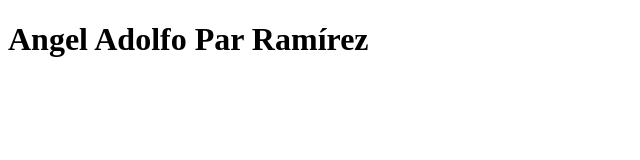
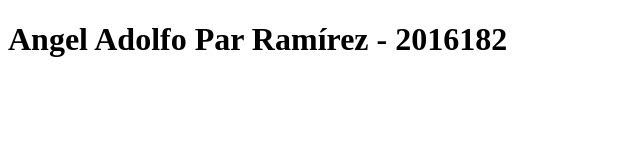
Before and after one commit to apar2016182/IN5AM, a plain HTML site: page index.html in a window 1280 px wide. Shown: the whole page, without its empty margins (0-640 px from the left). Drawn offline with Linux system fonts and the light colour scheme.

Commit message:
Se agregó el número de carnet del estudiante

```diff
--- a/index.html
+++ b/index.html
@@ -6,6 +6,6 @@
     <title>Primera Página con GIT</title>
 </head>
 <body>
-    <h1>Angel Adolfo Par Ramírez</h1>
+    <h1>Angel Adolfo Par Ramírez - 2016182</h1>
 </body>
 </html>
```
